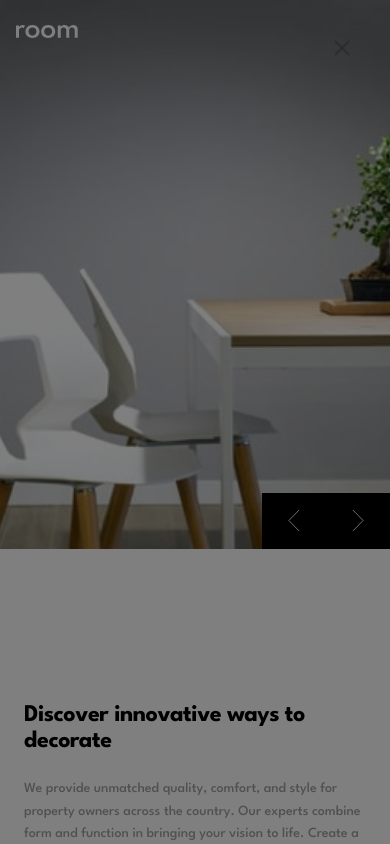
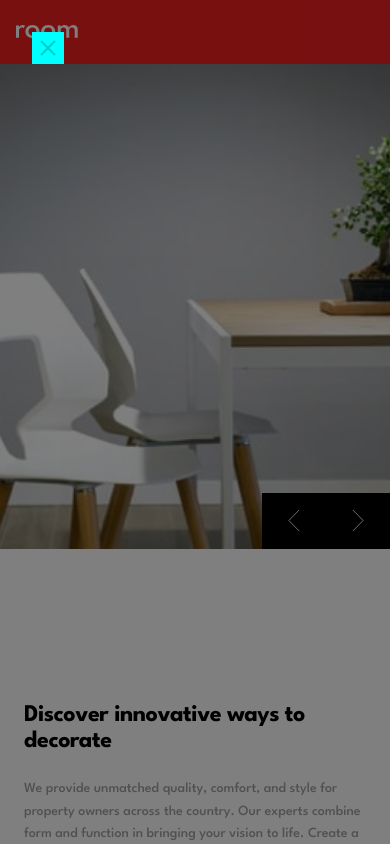
Before and after one commit to Gemcreation/roomredoreactgeeg, a React (Create React App) app: page / in a window 390 px wide. Both pictures are taken after a click on the button 356 px from the left and 39 px from the top of the page. Shown: the top 844 px of the page. Built offline with nearby package versions, Linux system fonts and the light colour scheme.

Commit message:
lowersection done

```diff
--- a/src/App.scss
+++ b/src/App.scss
@@ -1,7 +1,7 @@
 @import url('https://fonts.googleapis.com/css2?family=League+Spartan:wght@300;400;500;600;700&display=swap');
 
 * {
-    margin: 0;
+    margin: 0px;
     padding: 0;
     box-sizing: border-box;
 }
@@ -24,8 +24,9 @@ body {
     padding: 3rem 3rem;
     max-width: 1440px;
     margin: 0 auto;
+    background-color: #f02020;//not needed
 
-    .logo-link {
+    .logoLink {
         display: inline-block;
         margin-right: 3rem;
     }
@@ -35,14 +36,14 @@ body {
         height: auto;
     }
 
-    .hamburger-btn {
-        display: none;
+    .hamburgerBtn {
+        display: block;
         background: none;
         border: none;
         cursor: pointer;
         padding: 0.5rem;
         margin-left: auto;
-        z-index: 101;
+        z-index: 1001;
 
         img {
             display: block;
@@ -53,7 +54,7 @@ body {
         }
     }
 
-    .desktop-nav {
+    .desktopNav {
         ul {
             display: flex;
             list-style: none;
@@ -87,14 +88,14 @@ body {
                     }
 
                     &:hover::after {
-                        width: 100%;
+                        width: 75%;
                     }
                 }
             }
         }
     }
 
-    .mobile-nav {
+    .mobileNav {
         display: none;
         position: fixed;
         top: 0;
@@ -110,17 +111,19 @@ body {
         &.open {
             opacity: 1;
             visibility: visible;
+            // background-color: yellow; //not needed
         }
 
-        .close-btn {
+        .closeBtn {
             position: absolute;
             top: 2rem;
-            right: 2rem;
+            left: 2rem; //this can also be at the right but we need some nav at the mobile view
             background: none;
             border: none;
             cursor: pointer;
             padding: 0.5rem;
             z-index: 102;
+            background-color: aqua;//not needed
 
             img {
                 display: block;
@@ -131,7 +134,7 @@ body {
             position: absolute;
             top: 0;
             left: 0;
-            width: 70%;
+            width: 50%;
             max-width: 300px;
             height: 100%;
             background: #fff;
@@ -378,15 +381,15 @@ body {
     .header {
         padding: 2rem 1.5rem;
 
-        .desktop-nav {
+        .desktopNav {
             display: none;
         }
 
-        .hamburger-btn {
+        .hamburgerBtn {
             display: block;
         }
 
-        .mobile-nav {
+        .mobileNav {
             display: block;
         }
     }
--- a/src/components/Header.jsx
+++ b/src/components/Header.jsx
@@ -29,16 +29,15 @@ const Header = () => {
 
     return (
         <header className="header">
-            <a href="#" className="logo-link">
+            <a href="#" className="logoLink">
                 <img className="logo" src={roomlogo} alt="Room logo" />
             </a>
 
             {isMobile ? (
                 <>
                     <button
-                        className="hamburger-btn"
+                        className="hamburgerBtn"
                         onClick={toggleMenu}
-                        aria-label="Toggle menu"
                     >
                         <img
                             src={iconHamburgerOpen}
@@ -46,11 +45,10 @@ const Header = () => {
                             className={isMenuOpen ? 'hidden' : ''}
                         />
                     </button>
-                    <nav className={`mobile-nav ${isMenuOpen ? 'open' : ''}`}>
+                    <nav className={`mobileNav ${isMenuOpen ? 'open' : ''}`}>
                         <button
-                            className="close-btn"
+                            className="closeBtn"
                             onClick={closeMenu}
-                            aria-label="Close menu"
                         >
                             <img src={iconHamburgerClose} alt="Close menu" />
                         </button>
@@ -63,7 +61,7 @@ const Header = () => {
                     </nav>
                 </>
             ) : (
-                <nav className="desktop-nav">
+                <nav className="desktopNav">
                     <ul>
                         <li><a href="#home">home</a></li>
                         <li><a href="#shop">shop</a></li>
```
